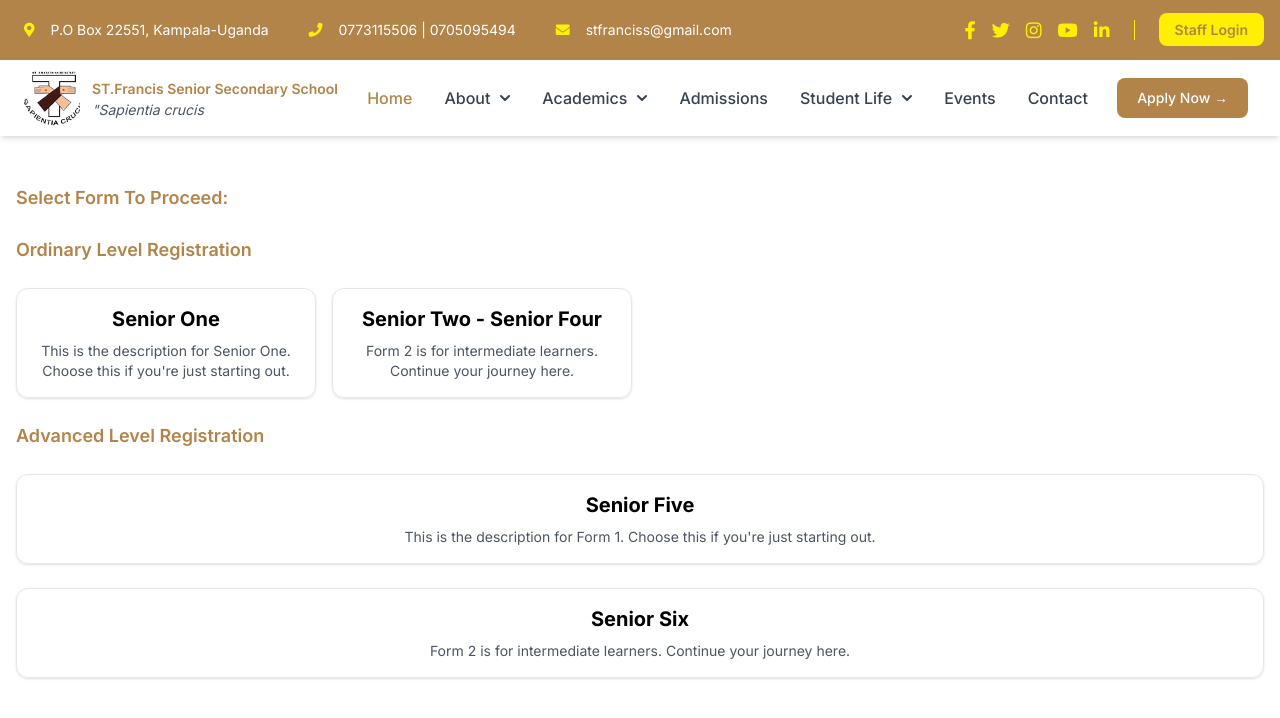
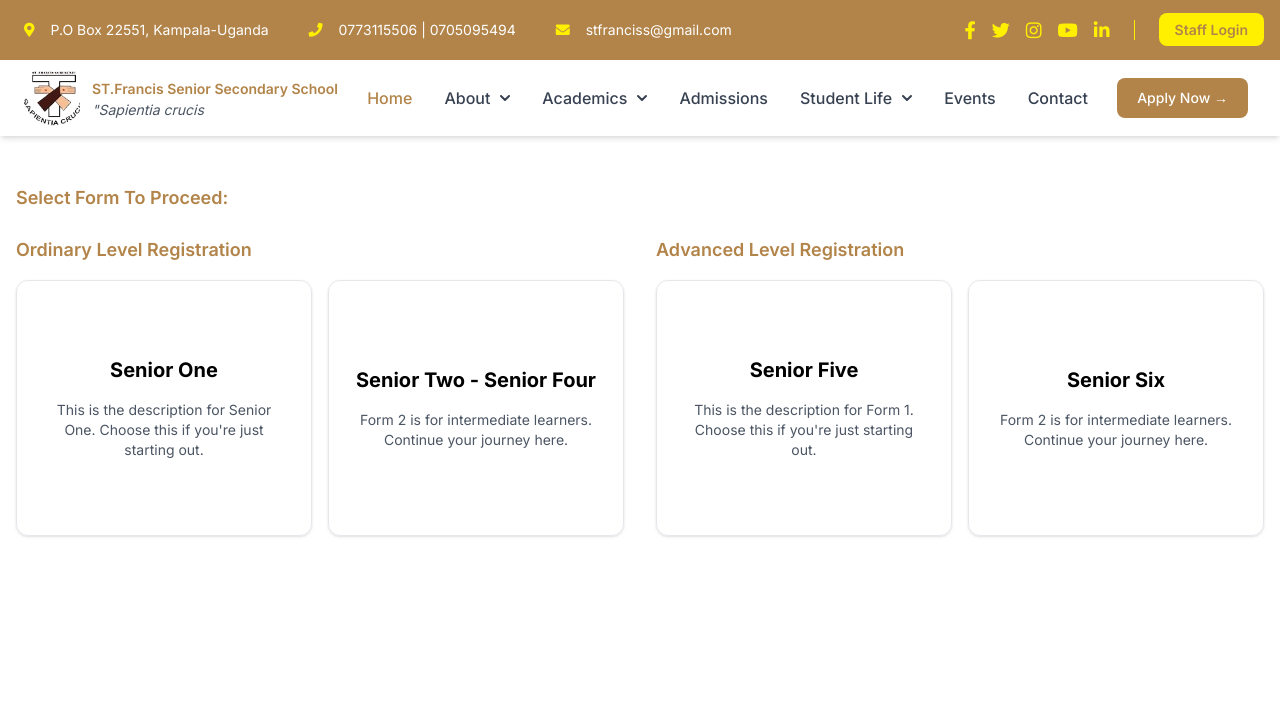
Before and after one commit to kalosius/Octo-Engine, a Django app: page /select-form/ in a window 1280 px wide. Shown: the top 718 px of the page. Run offline with Django 5.2, Linux system fonts and the light colour scheme; some libraries are stand-ins or nearby versions.

Commit message:
FixedFlow

```diff
--- a/schoolapp/templates/auth/selectform.html
+++ b/schoolapp/templates/auth/selectform.html
@@ -12,31 +12,48 @@
 <main class="container mx-auto px-4 py-12">
     <div class="space-y-6">
         <p class="text-lg font-semibold text-[#b28449]">Select Form To Proceed:</p>
+
+        <div class="flex flex-col md:flex-row gap-8">
+            <!-- Ordinary Level -->
+            <div class="flex-1">
+              <div class="flex flex-col gap-4">
                 <h1 class="text-lg font-semibold text-[#b28449]">Ordinary Level Registration</h1>
-
-        <input type="hidden" id="formInput">
-
-        <div class="grid grid-cols-2 md:grid-cols-4 gap-4" id="formCards">
-            <div data-value="1" class="form-card cursor-pointer rounded-xl border p-4 text-center shadow hover:bg-[#f0d8b0] transition">
-                <h3 class="text-xl font-bold ">Senior One</h3>
-                <p class="mt-2 text-sm text-gray-600">This is the description for Senior One. Choose this if you're just starting out.</p>
+                <div class="grid grid-cols-1 md:grid-cols-2 gap-4">
+                  <div data-value="1" class="form-card cursor-pointer rounded-xl border p-4 md:p-6 text-center shadow hover:bg-[#f0d8b0] transition h-48 md:h-64 flex flex-col">
+                    <a href="{% url 'formoneregister' %}" class="w-full h-full flex flex-col justify-center">
+                      <h3 class="text-xl font-bold">Senior One</h3>
+                      <p class="mt-2 md:mt-4 text-sm text-gray-600">This is the description for Senior One. Choose this if you're just starting out.</p>
+                    </a>
                   </div>
-            <div data-value="2" class="form-card cursor-pointer rounded-xl border p-4 text-center shadow hover:bg-[#f0d8b0] transition">
+                  <div data-value="2" class="form-card cursor-pointer rounded-xl border p-4 md:p-6 text-center shadow hover:bg-[#f0d8b0] transition h-48 md:h-64 flex flex-col">
+                    <a href="#" class="w-full h-full flex flex-col justify-center">
                       <h3 class="text-xl font-bold">Senior Two - Senior Four</h3>
-                <p class="mt-2 text-sm text-gray-600">Form 2 is for intermediate learners. Continue your journey here.</p>
+                      <p class="mt-2 md:mt-4 text-sm text-gray-600">Form 2 is for intermediate learners. Continue your journey here.</p>
+                    </a>
+                  </div>
+                </div>
               </div>
             </div>
 
             <!-- Advanced Level -->
-
+            <div class="flex-1">
+              <div class="flex flex-col gap-4">
                 <h1 class="text-lg font-semibold text-[#b28449]">Advanced Level Registration</h1>
-        <div data-value="1" class="form-card cursor-pointer rounded-xl border p-4 text-center shadow hover:bg-[#f0d8b0] transition">
+                <div class="grid grid-cols-1 md:grid-cols-2 gap-4">
+                  <div data-value="1" class="form-card cursor-pointer rounded-xl border p-4 md:p-6 text-center shadow hover:bg-[#f0d8b0] transition h-48 md:h-64 flex flex-col">
+                    <a href="#" class="w-full h-full flex flex-col justify-center">
                       <h3 class="text-xl font-bold">Senior Five</h3>
-            <p class="mt-2 text-sm text-gray-600">This is the description for Form 1. Choose this if you're just starting out.</p>
+                      <p class="mt-2 md:mt-4 text-sm text-gray-600">This is the description for Form 1. Choose this if you're just starting out.</p>
+                    </a>
                   </div>
-        <div data-value="2" class="form-card cursor-pointer rounded-xl border p-4 text-center shadow hover:bg-[#f0d8b0] transition">
+                  <div data-value="2" class="form-card cursor-pointer rounded-xl border p-4 md:p-6 text-center shadow hover:bg-[#f0d8b0] transition h-48 md:h-64 flex flex-col">
+                    <a href="#" class="w-full h-full flex flex-col justify-center">
                       <h3 class="text-xl font-bold">Senior Six</h3>
-            <p class="mt-2 text-sm text-gray-600">Form 2 is for intermediate learners. Continue your journey here.</p>
+                      <p class="mt-2 md:mt-4 text-sm text-gray-600">Form 2 is for intermediate learners. Continue your journey here.</p>
+                    </a>
+                  </div>
+                </div>
+              </div>
             </div>
           </div>
 
--- a/schoolapp/templates/base.html
+++ b/schoolapp/templates/base.html
@@ -287,13 +287,13 @@
                   </div>
               <!-- For large screens (Staff Login) -->
               <div class="border-l border-secondary pl-6 hidden md:block">
-                  <a href="https://stfrancissbusunju.onrender.com/admin/" class="bg-secondary text-[#b28449] px-4 py-2 rounded-lg font-semibold hover:bg-white transition-colors">
+                  <a href="https://stfranciss.onrender.com/admin/" class="bg-secondary text-[#b28449] px-4 py-2 rounded-lg font-semibold hover:bg-white transition-colors">
                       Staff Login
                   </a>
               </div>
 
               <!-- For small screens (Apply Now) -->
-              <a href="{% url 'formoneregister' %}" class="bg-secondary text-[#b28449] px-4 py-2 rounded-lg font-semibold hover:bg-white transition-colors block md:hidden">
+              <a href="{% url 'selectform' %}" class="bg-secondary text-[#b28449] px-4 py-2 rounded-lg font-semibold hover:bg-white transition-colors block md:hidden">
                   Apply Now  →
               </a>
 
@@ -314,7 +314,7 @@
                   </div>
               </a>
               <div class="flex items-center lg:order-2">
-                  <a href="{% url 'formoneregister' %}" class="text-white bg-[#b28449] hover:bg-yellow-500 focus:ring-4 focus:ring-blue-300 font-medium rounded-lg text-sm px-5 py-2.5 mr-2 focus:outline-none transition duration-300 hidden md:inline-block">
+                  <a href="{% url 'selectform' %}" class="text-white bg-[#b28449] hover:bg-yellow-500 focus:ring-4 focus:ring-blue-300 font-medium rounded-lg text-sm px-5 py-2.5 mr-2 focus:outline-none transition duration-300 hidden md:inline-block">
                       Apply Now  →
                   </a>
                   <button data-collapse-toggle="mobile-menu-2" type="button" class="inline-flex items-center p-2 ml-1 text-sm text-gray-500 rounded-lg lg:hidden hover:bg-gray-100 focus:outline-none focus:ring-2 focus:ring-gray-200" aria-controls="mobile-menu-2" aria-expanded="false">
```
Lines whose indentation alone changed are shown as unchanged.
